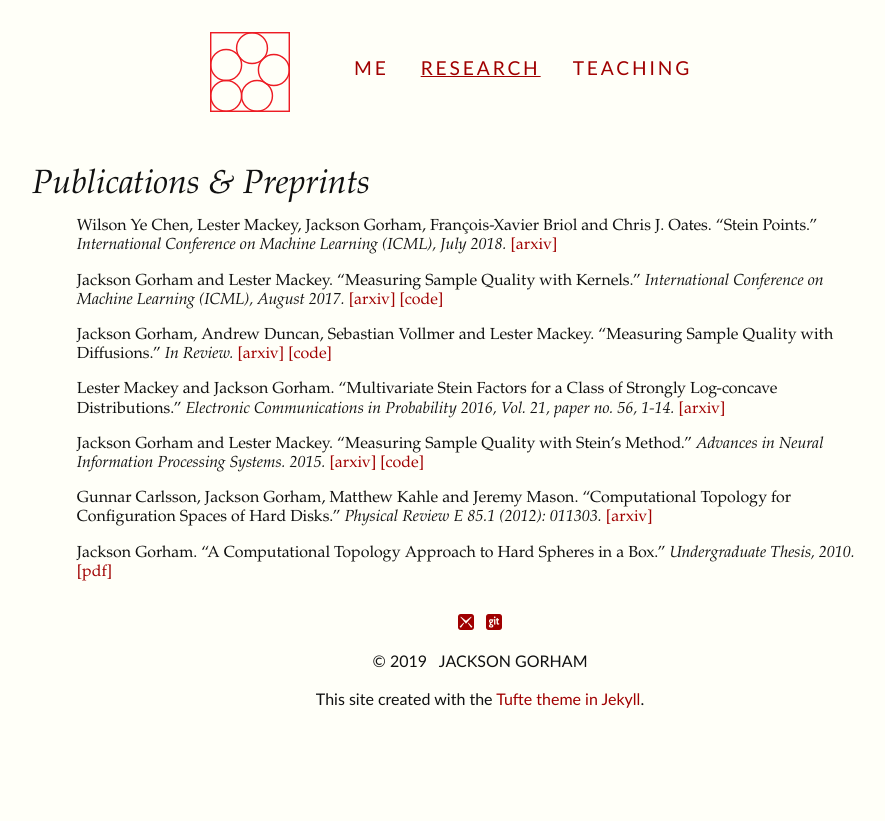
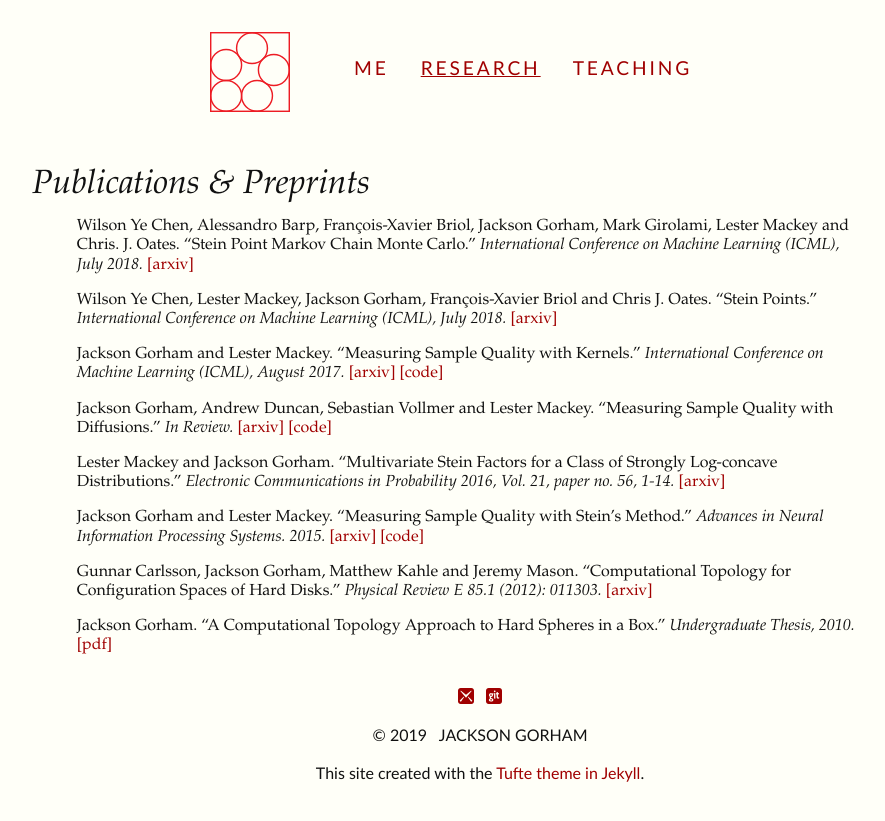
Before and after one commit to jgorham/jgorham.github.io, a Jekyll site: the page built from research/index.md, in a window 1280 px wide. Shown: the top 821 px of the page, without its empty margins (160-1045 px from the left). Built offline with Jekyll 4.4.1, drawn with Linux system fonts in a browser that asks for light colours.

Commit message:
Add Stein Point MCMC to research page.

```diff
--- a/research/index.md
+++ b/research/index.md
@@ -6,6 +6,7 @@ order: 2
 
 ## Publications & Preprints
 
++ Wilson Ye Chen, Alessandro Barp, François-Xavier Briol, Jackson Gorham, Mark Girolami, Lester Mackey and Chris. J. Oates. "Stein Point Markov Chain Monte Carlo." *International Conference on Machine Learning (ICML), July 2018.* [[arxiv]](https://arxiv.org/abs/1905.03673)
 + Wilson Ye Chen, Lester Mackey, Jackson Gorham, François-Xavier Briol and Chris J. Oates. "Stein Points." *International Conference on Machine Learning (ICML), July 2018.* [[arxiv]](https://arxiv.org/abs/1803.10161)
 + Jackson Gorham and Lester Mackey. "Measuring Sample Quality with Kernels." *International Conference on Machine Learning (ICML), August 2017.* [[arxiv]](https://arxiv.org/abs/1703.01717) [[code]](https://jgorham.github.io/SteinDiscrepancy.jl/)
 + Jackson Gorham, Andrew Duncan, Sebastian Vollmer and Lester Mackey. "Measuring Sample Quality with Diffusions." *In Review.* [[arxiv]](https://arxiv.org/abs/1611.06972) [[code]](https://jgorham.github.io/SteinDiscrepancy.jl/)
```
